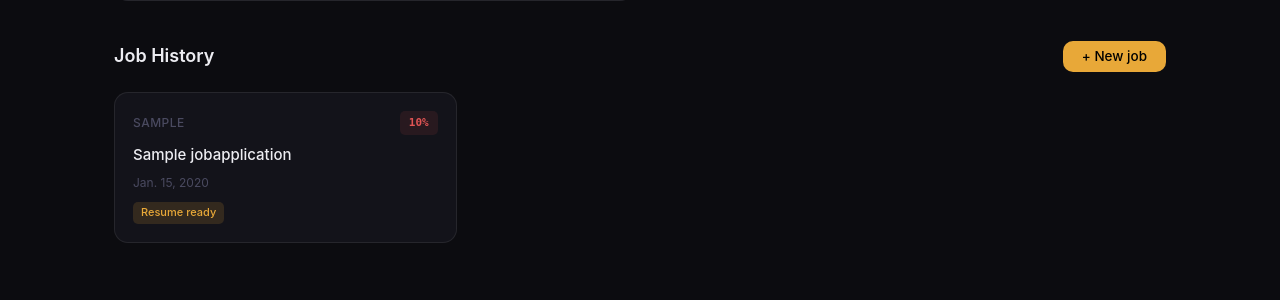
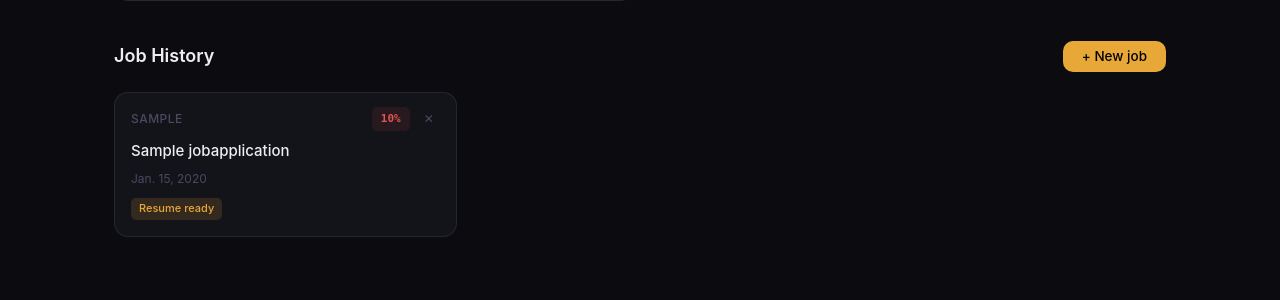
Before and after one commit to deeptejd/ResuMate, a Django app: page / in a window 1280 px wide. Shown: the part 341-641 px from the top of the page. Run offline with Django 5.2, Linux system fonts and the light colour scheme; tables that the repository leaves empty hold one stand-in row (values such as "Sample post"); a database or web service that is not in the repository returns one stand-in record (values such as "Sample title"); data that the repository does not hold is empty; some libraries are stand-ins or nearby versions.

Commit message:
add delete job

```diff
--- a/core/templates/core/dashboard.html
+++ b/core/templates/core/dashboard.html
@@ -60,9 +60,10 @@
     {% if jobs %}
     <div class="jobs-grid">
         {% for job in jobs %}
-        <a href="{% url 'job_detail' job.id %}" class="job-card">
-            <div class="job-card-top">
+        <div class="job-card-wrap">
+            <div class="job-card-header">
                 <div class="job-company">{{ job.company }}</div>
+                <div class="job-card-header-right">
                     {% if job.analysis.ats_score is not None %}
                     {% if job.analysis.ats_score >= 70 %}
                     <span class="score-badge score-high">{{ job.analysis.ats_score }}%</span>
@@ -74,7 +75,14 @@
                     {% else %}
                     <span class="score-badge score-pending">—</span>
                     {% endif %}
+                    <form method="post" action="{% url 'delete_job' job.id %}" class="delete-form"
+                        onsubmit="return confirm('Delete this job? This cannot be undone.')">
+                        {% csrf_token %}
+                        <button type="submit" class="delete-btn" title="Delete job">✕</button>
+                    </form>
                 </div>
+            </div>
+            <a href="{% url 'job_detail' job.id %}" class="job-card">
                 <div class="job-title">{{ job.job_title }}</div>
                 <div class="job-date">{{ job.created_at|date:"N j, Y" }}</div>
                 {% if job.analysis.resume_approved %}
@@ -83,6 +91,7 @@
                 <div class="job-tag">Analysis done</div>
                 {% endif %}
             </a>
+        </div>
         {% endfor %}
     </div>
     {% else %}
--- a/static/css/style.css
+++ b/static/css/style.css
@@ -676,6 +676,7 @@ pre {
 .copy-row {
     display: flex;
     justify-content: flex-end;
+    gap: 8px;
     margin-top: 16px;
     padding-top: 16px;
     border-top: 1px solid var(--border);
@@ -774,3 +775,79 @@ pre {
         opacity: 0.3;
     }
 }
+
+/* JOB CARD WITH DELETE */
+.job-card-wrap {
+    background: var(--bg-surface);
+    border: 1px solid var(--border);
+    border-radius: var(--radius-lg);
+    transition: border-color 0.15s;
+    overflow: hidden;
+}
+
+.job-card-wrap:hover {
+    border-color: var(--border-strong);
+}
+
+.job-card-header {
+    display: flex;
+    align-items: center;
+    justify-content: space-between;
+    padding: 14px 16px 0;
+    gap: 8px;
+}
+
+.job-card-header-right {
+    display: flex;
+    align-items: center;
+    gap: 8px;
+    flex-shrink: 0;
+}
+
+.job-card {
+    display: block;
+    padding: 8px 16px 16px;
+    text-decoration: none;
+    background: transparent;
+    border: none;
+    border-radius: 0;
+}
+
+.job-card:hover {
+    text-decoration: none;
+    border-color: transparent;
+}
+
+/* override the old job-card standalone styles */
+.job-card-wrap .job-card {
+    border: none;
+    background: transparent;
+}
+
+.delete-form {
+    margin: 0;
+}
+
+.delete-btn {
+    background: transparent;
+    border: 1px solid transparent;
+    color: var(--text-3);
+    font-size: 12px;
+    width: 22px;
+    height: 22px;
+    border-radius: 5px;
+    cursor: pointer;
+    display: flex;
+    align-items: center;
+    justify-content: center;
+    transition: all 0.15s;
+    font-family: inherit;
+    line-height: 1;
+    flex-shrink: 0;
+}
+
+.delete-btn:hover {
+    background: var(--red-bg);
+    border-color: rgba(224, 84, 84, 0.3);
+    color: var(--red);
+}
```
Lines whose indentation alone changed are shown as unchanged.
